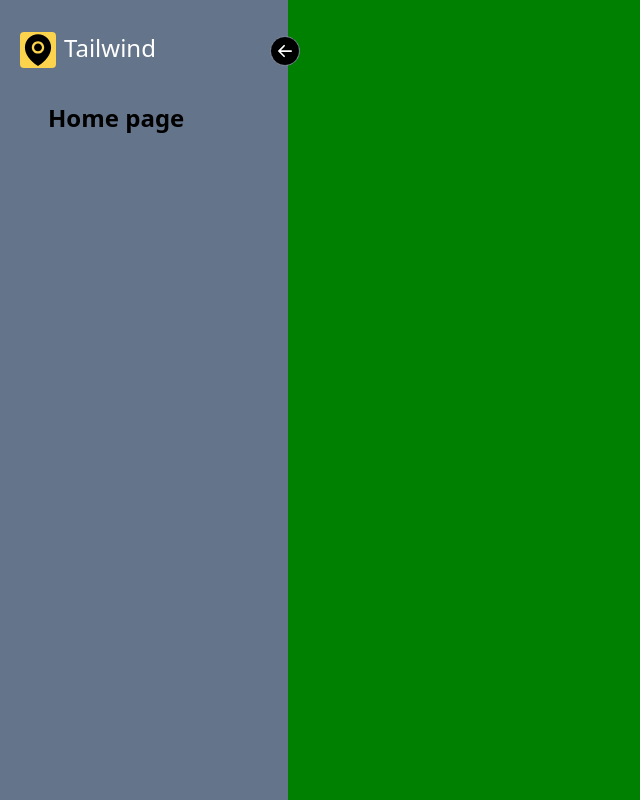
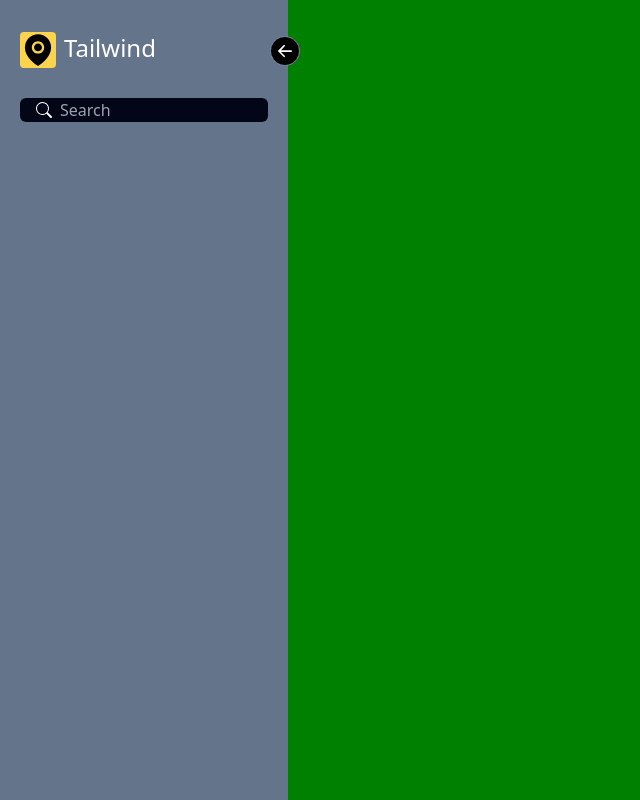
Before and after one commit to Titus-muchoki/Thetaportal, a React (Create React App) app: page / in a window 1280 px wide. Shown: the whole page, without its empty margins (0-640 px from the left). Built offline with nearby package versions, Linux system fonts and the light colour scheme.

Commit message:
add the initial files

```diff
--- a/src/App.js
+++ b/src/App.js
@@ -1,6 +1,6 @@
 import { useState } from "react";
-import { BsFillArrowLeftSquareFill } from "react-icons/bs";
-import {AiFillEnvironment} from "react-icons/ai";
+import { BsFillArrowLeftSquareFill, BsSearch } from "react-icons/bs";
+import { AiFillEnvironment } from "react-icons/ai";
 
 
 const App = () => {
@@ -10,15 +10,18 @@ const App = () => {
       <div className={`h-screen bg-slate-500 p-5 pt-8 ${open ? "w-72" : "w-20"} duration-300  relative`}>
         <BsFillArrowLeftSquareFill className={`bg-white text-dark-purple text-3xl rounded-full
         absolute -right-3 top-9 border border-slate-500 cursor-pointer ${!open && "rotate-180"}`}
-        onClick={() => setOpen(!open)} />
-         <div className='inline-flex'>
-        <AiFillEnvironment className={`bg-amber-300 text-4xl rounded cursor-pointer block float-left mr-2 duration-500
+          onClick={() => setOpen(!open)} />
+        <div className='inline-flex'>
+          <AiFillEnvironment className={`bg-amber-300 text-4xl rounded cursor-pointer block float-left mr-2 duration-500
         ${open && "rotate-[360deg]"}`} />
-        <h1 className={`text-white origin-left font-medium text-2xl duration-300 ${!open && "scale-0"}`}>Tailwind</h1>
+          <h1 className={`text-white origin-left font-medium text-2xl duration-300 ${!open && "scale-0"}`}>Tailwind</h1>
+        </div>
+        <div className={`flex items-center rounded-md bg-slate-950 mt-6 ${!open ? "px-2.5" : "px-4"}`}>
+          <BsSearch className={`text-white text-lg block float-left cursor-pointer mr-2 ${open && "mr-2"}`} />
+          <input type={"search"} placeholder="Search" className={`text-base bg-transparent w-full text-white focus:outline-none ${!open && "hidden"}`} />
+        </div>
       </div>
-      <div className='p-7'><h1 className="text-2xl font-semibold">Home page</h1></div>
     </div>
-      </div>
 
   );
 };
```
